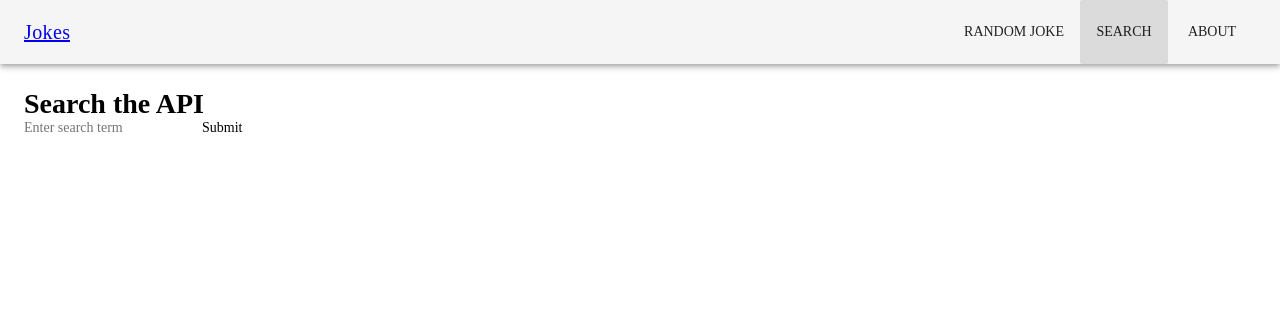
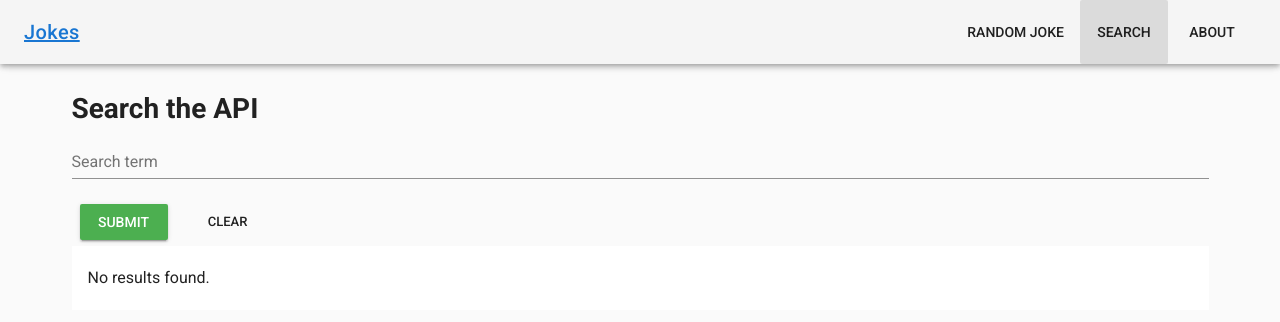
Before and after one commit to marclevetin/vue-jokes, a Vue app: page /search in a window 1280 px wide. Shown: the top 322 px of the page. Built offline with nearby package versions, Linux system fonts and the light colour scheme.

Commit message:
Added v-app to App.vue so that all of the built in Vuetify styling would take hold.  Converted Search.vue to use Vuetify List, slightly styled.  Lots of work fiddling complete and successful to disable default HTML submit functionality

```diff
--- a/src/App.vue
+++ b/src/App.vue
@@ -1,11 +1,15 @@
 <template>
+  <v-app>
     <div>
       <navbar></navbar>
       <v-content transition="slide-x-transition">
-      <v-container fluid> <router-view></router-view> </v-container>
+        <v-container align-center>
+          <router-view></router-view>
+        </v-container>
       </v-content>
       <v-footer app></v-footer>
     </div>
+  </v-app>
 </template>
 
 <script>
--- a/src/views/Search.vue
+++ b/src/views/Search.vue
@@ -1,25 +1,55 @@
 <template>
   <div>
-  <h1>Search the API</h1>
-  <input placeholder="Enter search term" v-model="searchTerm"/>
-  <button @click="getJokes(searchTerm)">Submit</button>
-  <ul>
-    <li v-for="(joke, index) in allJokes" :key="index">{{joke.joke}}</li>
-  </ul>
+    <h1>Search the API</h1>
+
+    <v-form ref="form" v-model="valid" lazy-validation @submit.prevent>
+      <v-text-field
+        v-model="searchTerm"
+        :rules="searchRules"
+        label="Search term"
+        @keyup.enter="getJokes(searchTerm)"
+        required
+      ></v-text-field>
+      <v-btn :disabled="!valid" @click="getJokes(searchTerm)" color="success">Submit</v-btn>
+      <v-btn small flat @click="clear">Clear</v-btn>
+    </v-form>
+
+    <v-list v-if="allJokes.length">
+      <v-list-tile v-for="(joke, index) in allJokes" :key="index" @click>
+        <v-list-tile-content>
+          <v-list-tile-title class="list__tile__override">{{joke.joke}}</v-list-tile-title>
+        </v-list-tile-content>
+      </v-list-tile>
+    </v-list>
+    <v-list v-else="!allJokes.length">
+      <v-list-tile>
+        <v-list-tile-content>
+          <v-list-tile-title>No results found.</v-list-tile-title>
+        </v-list-tile-content>
+      </v-list-tile>
+    </v-list>
   </div>
 </template>
 
 <script>
 export default {
-  name: 'Search',
-  data() {
+  name: "Search",
+  data: () => {
     return {
-      searchTerm: ''
-    }
+      searchTerm: "",
+      searchRules: [v => !!v || "Search term is required"],
+      valid: true
+    };
   },
   methods: {
     getJokes(term) {
-      this.$store.dispatch("getAllJokes", term)
+      if (this.$refs.form.validate()) {
+        this.$store.dispatch("getAllJokes", term);
+        this.clear();
+      }
+    },
+    clear() {
+      this.$refs.form.reset();
     }
   },
   computed: {
@@ -27,5 +57,13 @@ export default {
       return this.$store.state.allJokes;
     }
   }
-}
+};
 </script>
+
+<style scoped>
+  .list__tile__override {
+    overflow: visible;
+    white-space: normal;
+    min-height: fit-content;
+  }
+</style>
```
Lines whose indentation alone changed are shown as unchanged.
